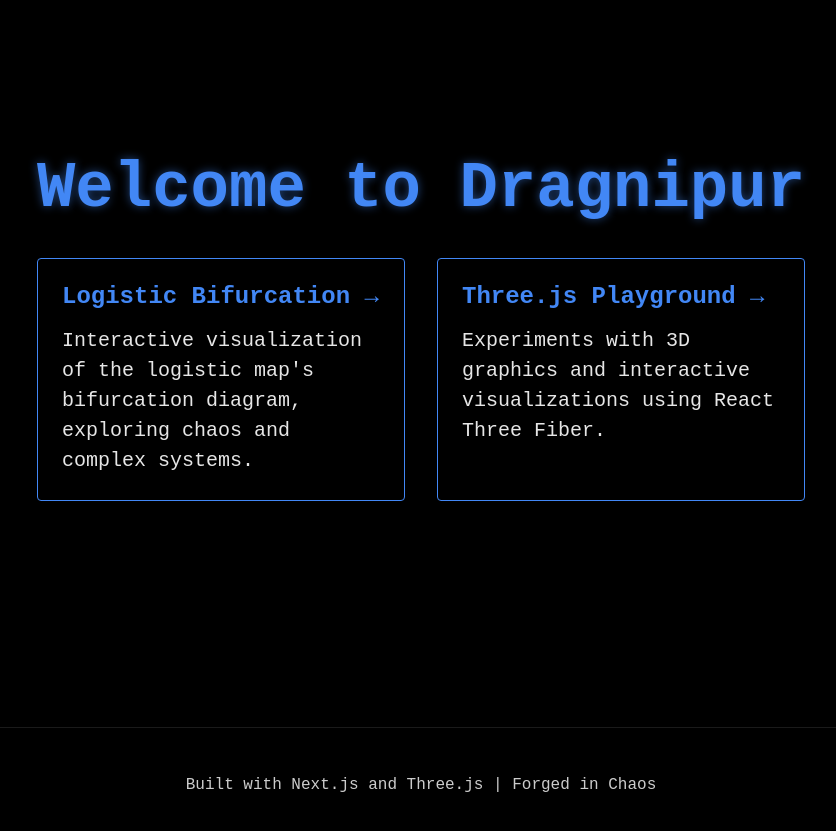
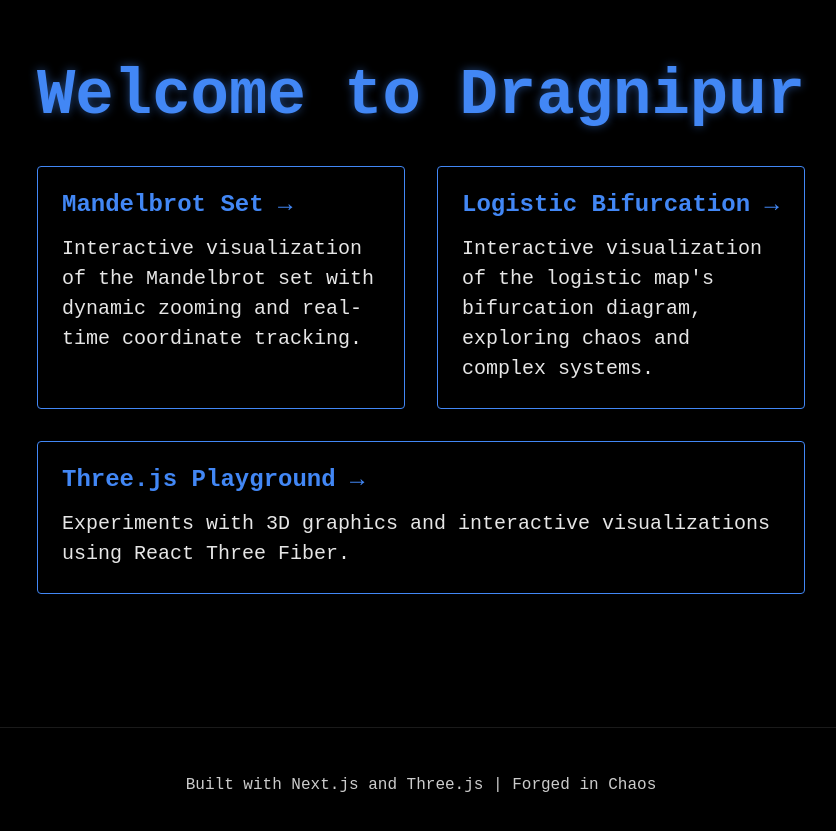
Before and after one commit to karstenroberts/dragnipur, a Next.js app: page / in a window 1280 px wide. Shown: the part 105-936 px from the top of the page, without its empty margins (219-1055 px from the left). Built offline with nearby package versions, Linux system fonts and the light colour scheme.

Commit message:
add section to home page

```diff
--- a/app/page.tsx
+++ b/app/page.tsx
@@ -9,6 +9,14 @@ export default function Home() {
           Welcome to Dragnipur
         </h1>
         <div className={styles.grid}>
+          <Link href="/fractals/mandelbrot" className={styles.card}>
+            <h2>Mandelbrot Set &rarr;</h2>
+            <p>
+              Interactive visualization of the Mandelbrot set with dynamic zooming
+              and real-time coordinate tracking.
+            </p>
+          </Link>
+
           <Link href="/fractals/logistic-bifurcation" className={styles.card}>
             <h2>Logistic Bifurcation &rarr;</h2>
             <p>
```
